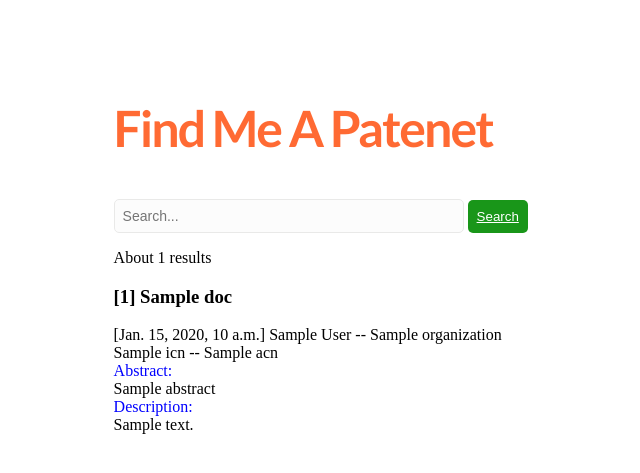
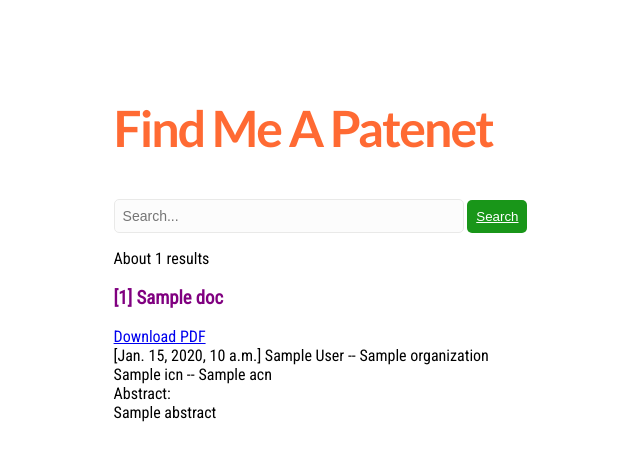
Before and after one commit to SapirPeer/engineering-project, a Django app: template server/patentsearch/templates/search.html in a window 1280 px wide. Shown: the part 182-655 px from the top of the page, without its empty margins (360-1000 px from the left). Run offline with Django 3.2, Linux system fonts and the light colour scheme; the template is opened without the code that fills it: most values are stand-ins (such as "Sample title", 1, 10 or a date in 2020); some libraries are stand-ins or nearby versions.

Commit message:
fix bug in web

```diff
--- a/server/patentsearch/templates/search.html
+++ b/server/patentsearch/templates/search.html
@@ -3,9 +3,19 @@
 <html>
 <!-- <link rel="stylesheet" href="C:\Users\sapir\Desktop\sapir\Engineering project\demo\engProj.css"> -->
 <link href='http://fonts.googleapis.com/css?family=Lato:400,700' rel='stylesheet' type='text/css'>
+<link href="https://fonts.googleapis.com/css?family=Roboto+Condensed" rel="stylesheet">
+<script src="https://ajax.googleapis.com/ajax/libs/jquery/2.1.3/jquery.min.js"></script>
 <!-- <script type="text/javascript" src="C:\Users\sapir\Desktop\sapir\Engineering project\searchEngine.js"></script> -->
 
 <style>
+
+    body{
+        font-family: 'Roboto Condensed', sans-serif;
+    }
+    h3 {
+    color: purple;
+}
+
     .searchBox{
         -moz-box-sizing: border-box;
         -webkit-box-sizing: border-box;
@@ -67,24 +77,12 @@
     .small{
         margin-top:-416px;
     }
+    div {
+    width: 880px;
+    margin-bottom: 69px;
+}
 </style>
 
-<script>
-    /*Get search string from the website and parse it*/
-    function getSearchString() {
-        var searchString = document.getElementById('searchInput').value;
-        //parse the search strign
-    }
-
-    function changeDisplay(){
-	console.log("jjj");
-       // document.getElementById('searchEngine').classList.remove= "pre-search";
-	document.getElementById('searchEngine').classList.value= "post-search";
-        document.getElementById('query').classList.add = "search-box_post-search";
-	document.getElementById('results-container').style.display = 'block';
-}
-
-</script>
 
 <head>
 <div class="engProj pre-search" id="searchEngine">
@@ -95,29 +93,71 @@
     <div class="searchDirective">
         <form action="" method="get">
             <input class="searchBox" id="query" name="query" type="text" placeholder="Search...">
-            <input type="submit" class="buttonClass" value="Search" onclick="changeDisplay()">
+            <input id="search-button" type="submit" class="buttonClass" value="Search" onclick="changeDisplay()">
         </form>
 
-        {% if result %}
+{#        {% if result %}#}
         <div class="results-container" id="results-container">
             <p class="result-counter"> About {{result|length}} results </p>
             {% for doc in result %}
 
                 <div>
                     <h3>[{{ doc.id }}] {{ doc.title }}</h3>
+                    <a color="black" target ="_blank" href=https://patents.google.com/patent/{{doc.uid}}>Download PDF</a><br>
                     [{{ doc.date }}] {{ doc.author }} -- {{ doc.organization }}<br>
                     {{ doc.icn }} -- {{ doc.acn }}<br>
-                    <font color="blue">Abstract:</font><br>
+                    <font border-bottom="2px solid black" color="black">Abstract:</font><br>
                     {{ doc.abstract }}<br>
-                    <font color="blue">Description:</font><br>
-                    {{ doc.description }}<br>
+{#                    <font color="blue">Description:</font><br>#}
+{#                    {{ doc.description }}<br>#}
                 </div>
 
             {% endfor %}
         </div>
-        {% endif %}
+{#        {% endif %}#}
 
     </div>
+<script type="text/javascript">
+
+        window.onload = function () {
+            let search = localStorage.getItem('search');
+            if(search) {
+                $("#searchEngine").removeClass('pre-search');
+                $("#searchEngine").addClass('post-search');
+                $("#query").addClass('search-box_post-search');
+            }
+        }
+    /*Get search string from the website and parse it*/
+    function getSearchString() {
+        var searchString = document.getElementById('searchInput').value;
+        //parse the search strign
+    }
+
+    $('#search-button').click(function(e){
+        console.log('naomi')
+        {#e.preventDefault();#}
+    // Code goes here
+});
+
+    function changeDisplay(){
+        $("#searchEngine").removeClass('pre-search');
+        $("#searchEngine").addClass('post-search');
+        $("#query").addClass('search-box_post-search');
+        localStorage.setItem("search",true)
+
+         {#document.getElementById('results-container').style.display = 'block';#}
+        {#deded#}
+
+
+       // document.getElementById('searchEngine').classList.remove= "pre-search";
+
+	    {#document.getElementById('searchEngine').remove.value= "post-search";#}
+        {#document.getElementById('query').classList.add = "search-box_post-search";#}
+	    {#document.getElementById('results-container').style.display = 'block';#}
+}
+
+</script>
+
 
 </body>
 </div>
```
